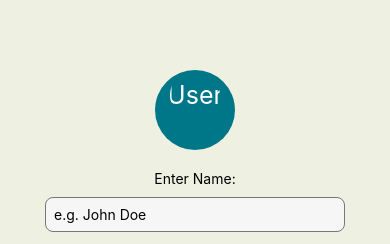
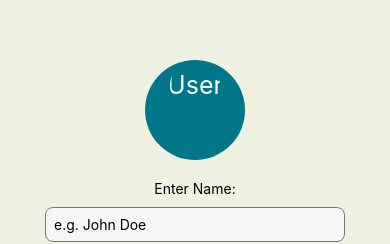
Before and after one commit to STELLA-LYE/STARTy, a React Native app: screen / in a window 390 px wide. Shown: the part 155-399 px from the top of the page. Built offline with nearby package versions, Linux system fonts and the light colour scheme.

Commit message:
Version 3

```diff
--- a/Button.js
+++ b/Button.js
@@ -5,7 +5,7 @@ export default function FlatButton({ text, onPress }) {
   return (
     <TouchableOpacity onPress={onPress}>
       <View style={styles.button}>
-        <Text style={styles.buttonText}>{text}</Text>
+        <Text style={styles.buttonText}>Sign Up</Text>
       </View>
     </TouchableOpacity>
   );
--- a/SignUp.js
+++ b/SignUp.js
@@ -5,6 +5,8 @@ import { Avatar } from "react-native-elements";
 import * as Font from 'expo-font';
 import { useFonts } from 'expo-font';
 import RNPickerSelect from "react-native-picker-select";
+import { collection, doc, setDoc, addDoc } from "firebase/firestore";
+import { db } from './components/config';
 
 export default function SignUp() {
   const [name, setName] = useState('');
@@ -15,6 +17,28 @@ export default function SignUp() {
   const[fontsLoaded] = useFonts({
     RowdiesRegular: require('./assets/fonts/Rowdies-Regular.ttf')
   });
+
+  if (!fontsLoaded) {
+    return null;
+  }
+
+  function create () {
+
+    //submit data
+    addDoc(collection(db, "users"), {
+      name: name,
+      gender: gender,
+      major: major,
+      year: year,
+    }).then(() => {
+      //Data saved successfully!
+      console.log('data submitted');
+
+    }).catch((error) => {
+      //the write failed...
+      console.log(error);
+    });;
+  }
 
   return (
 
@@ -81,7 +105,8 @@ export default function SignUp() {
 
       <Text style={styles.result}>name: {name}, gender: {gender}, major: {major}, year: {year}</Text>
 
-      <FlatButton text='Sign Up' />
+      {/* <FlatButton text='Sign Up' /> */}
+      <FlatButton onPress={create}></FlatButton>
 
     </View>
   );
@@ -106,9 +131,9 @@ const styles = StyleSheet.create({
     marginBottom: 20,
   },
   logo: {
-    width: 80,
-    height: 80,
-    borderRadius: 80 / 2,
+    width: 100,
+    height: 100,
+    borderRadius: 100 / 2,
     backgroundColor: '#007788',
     alignItems: 'center',
     marginBottom: 20,
--- /dev/null
+++ b/components/config.jsx
@@ -0,0 +1,26 @@
+// Import the functions you need from the SDKs you need
+import { initializeApp } from "firebase/app";
+import { getAnalytics } from "firebase/analytics";
+import { getFirestore } from "firebase/firestore";
+
+// TODO: Add SDKs for Firebase products that you want to use
+// https://firebase.google.com/docs/web/setup#available-libraries
+
+// Your web app's Firebase configuration
+// For Firebase JS SDK v7.20.0 and later, measurementId is optional
+const firebaseConfig = {
+  apiKey: "AIzaSyB-C4QR90SnV4J10J-g3Eu6kz4FCjqtPmo",
+  authDomain: "stardy-2b73d.firebaseapp.com",
+  projectId: "stardy-2b73d",
+  storageBucket: "stardy-2b73d.appspot.com",
+  messagingSenderId: "450279312944",
+  appId: "1:450279312944:web:82f0e5709e5083c89527f5",
+  measurementId: "G-PNF1VXV0TL"
+};
+
+// Initialize Firebase
+const app = initializeApp(firebaseConfig);
+const analytics = getAnalytics(app);
+
+// Initialize Firestore
+export const db = getFirestore(app);
```
